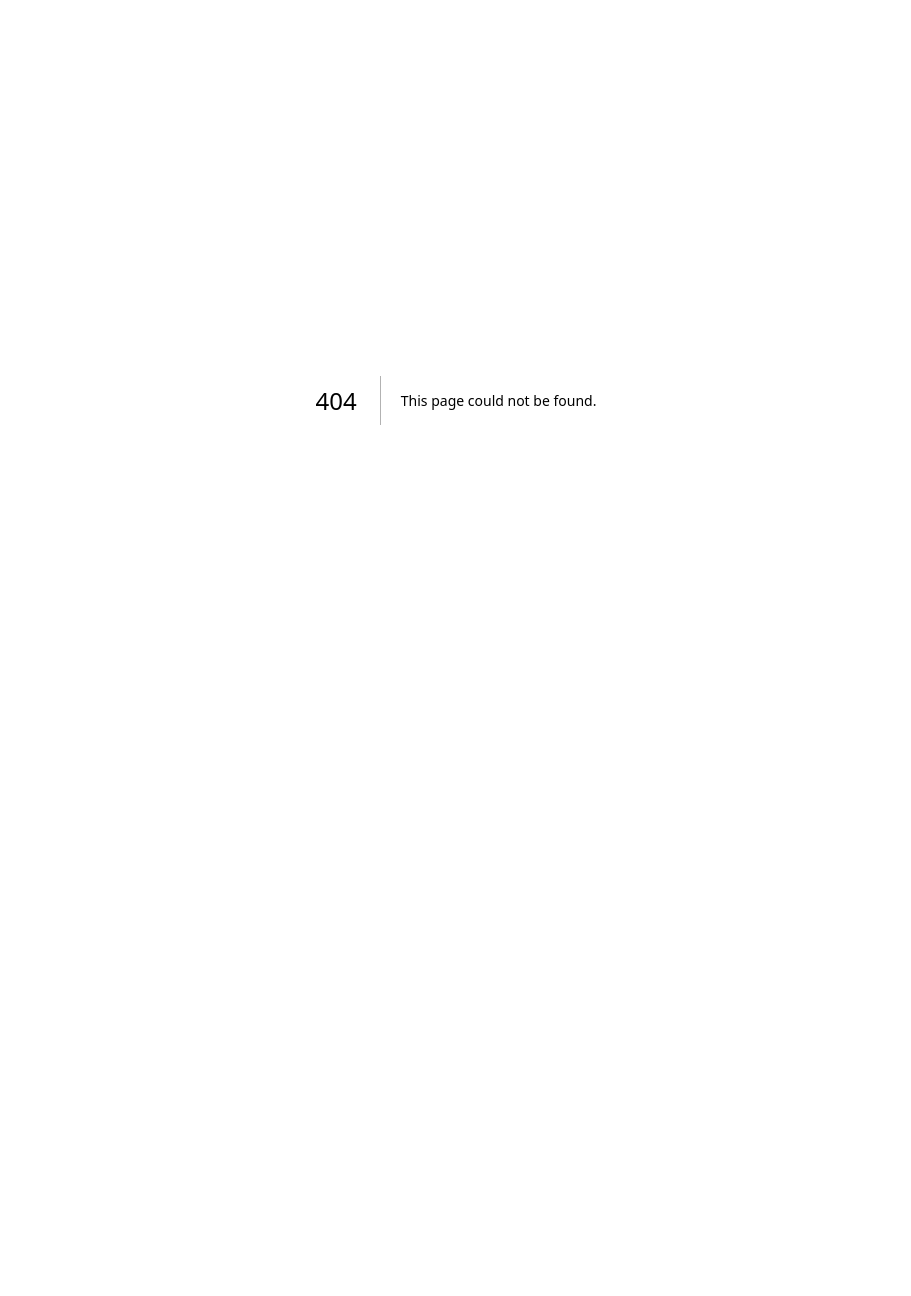
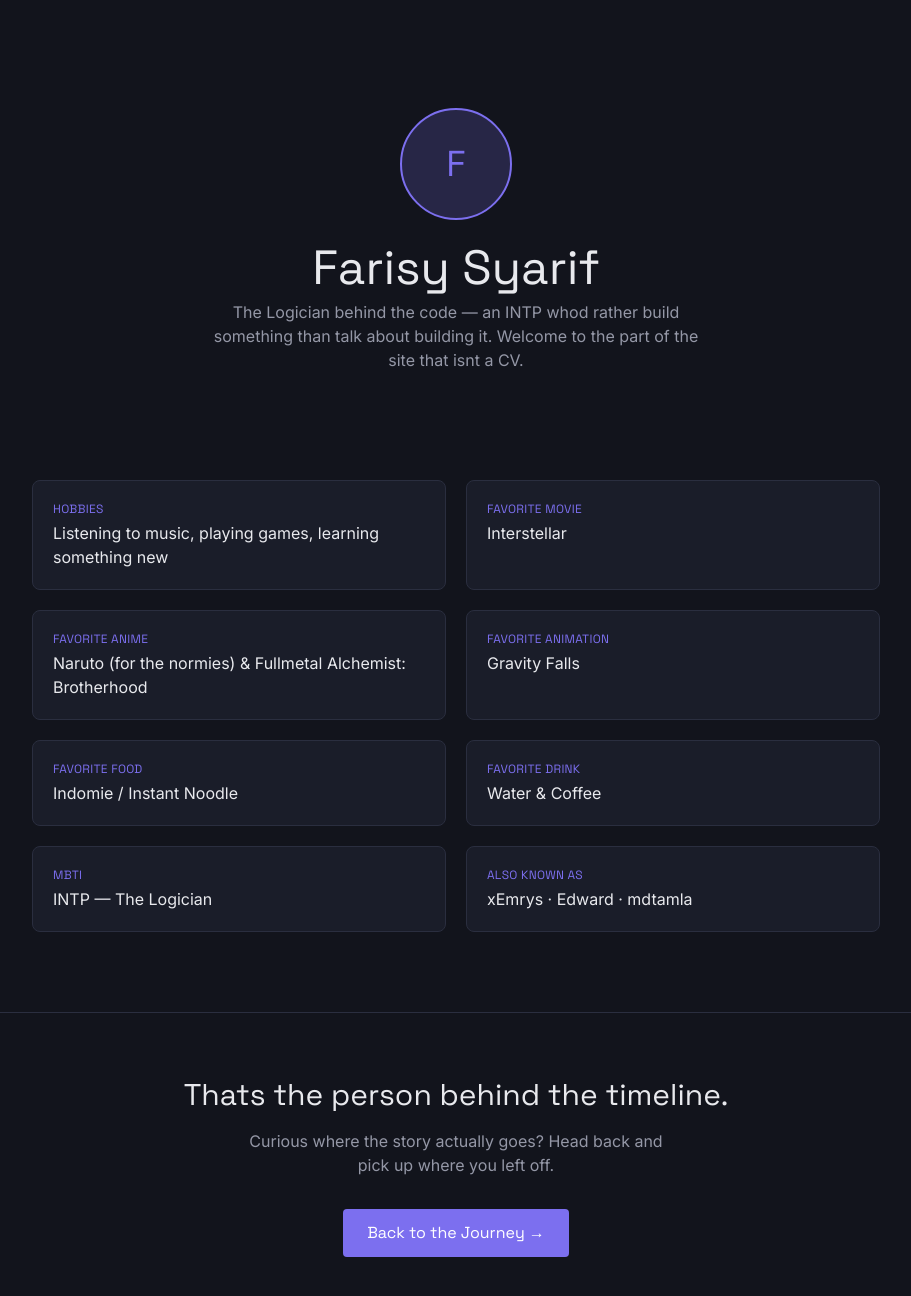
Before and after one commit to FarisyIlman/Life-Plan, a Next.js app: page /about in a window 1280 px wide. Before the commit this address had no page. Shown: the top 1296 px of the page, without its empty margins (184-1095 px from the left). Before the commit the page ends 800 px from the top, so only its background shows below. Built offline with nearby package versions, Linux system fonts and the light colour scheme.

Commit message:
feat: add about me page

```diff
--- /dev/null
+++ b/src/app/about/page.tsx
@@ -0,0 +1,97 @@
+"use client";
+
+import { motion } from "framer-motion";
+import Link from "next/link";
+
+const FUN_FACTS = [
+  {
+    label: "Hobbies",
+    value: "Listening to music, playing games, learning something new",
+  },
+  { label: "Favorite Movie", value: "Interstellar" },
+  {
+    label: "Favorite Anime",
+    value: "Naruto (for the normies) & Fullmetal Alchemist: Brotherhood",
+  },
+  { label: "Favorite Animation", value: "Gravity Falls" },
+  { label: "Favorite Food", value: "Indomie / Instant Noodle" },
+  { label: "Favorite Drink", value: "Water & Coffee" },
+  { label: "MBTI", value: "INTP — The Logician" },
+  { label: "Also Known As", value: "xEmrys · Edward · mdtamla" },
+];
+
+export default function AboutPage() {
+  return (
+    <main className="min-h-screen bg-bg-primary text-text-primary">
+      {/* Hero */}
+      <section className="min-h-[60vh] flex flex-col items-center justify-center text-center px-6 py-20">
+        <motion.div
+          initial={{ opacity: 0, scale: 0.9 }}
+          animate={{ opacity: 1, scale: 1 }}
+          transition={{ duration: 0.6 }}
+          className="w-28 h-28 rounded-full bg-accent/20 border-2 border-accent flex items-center justify-center mb-6"
+        >
+          <span className="font-heading text-4xl text-accent">F</span>
+        </motion.div>
+
+        <motion.h1
+          initial={{ opacity: 0, y: 20 }}
+          animate={{ opacity: 1, y: 0 }}
+          transition={{ duration: 0.6, delay: 0.1 }}
+          className="font-heading text-4xl md:text-5xl mb-2"
+        >
+          Farisy Syarif
+        </motion.h1>
+
+        <motion.p
+          initial={{ opacity: 0, y: 20 }}
+          animate={{ opacity: 1, y: 0 }}
+          transition={{ duration: 0.6, delay: 0.2 }}
+          className="text-text-muted max-w-lg"
+        >
+          The Logician behind the code — an INTP whod rather build something
+          than talk about building it. Welcome to the part of the site that isnt
+          a CV.
+        </motion.p>
+      </section>
+
+      {/* Fun facts grid */}
+      <section className="px-6 pb-20 max-w-4xl mx-auto">
+        <div className="grid grid-cols-1 md:grid-cols-2 gap-5">
+          {FUN_FACTS.map((fact, i) => (
+            <motion.div
+              key={fact.label}
+              initial={{ opacity: 0, y: 20 }}
+              whileInView={{ opacity: 1, y: 0 }}
+              viewport={{ once: true, margin: "-50px" }}
+              transition={{ duration: 0.5, delay: i * 0.05 }}
+              className="bg-bg-secondary border border-border rounded-lg p-5 hover:border-accent transition"
+            >
+              <p className="text-accent text-xs font-heading tracking-wide mb-1">
+                {fact.label.toUpperCase()}
+              </p>
+              <p className="text-text-primary">{fact.value}</p>
+            </motion.div>
+          ))}
+        </div>
+      </section>
+
+      {/* Closing CTA */}
+      <section className="border-t border-border px-6 py-16 text-center">
+        <h2 className="font-heading text-2xl md:text-3xl mb-4">
+          Thats the person behind the timeline.
+        </h2>
+        <p className="text-text-muted mb-8 max-w-md mx-auto">
+          Curious where the story actually goes? Head back and pick up where you
+          left off.
+        </p>
+        <Link
+          href="/timeline"
+          className="bg-accent text-white px-6 py-3 rounded font-heading hover:opacity-90 transition inline-block"
+        >
+          Back to the Journey →
+        </Link>
+      </section>
+    </main>
+  );
+}
```
